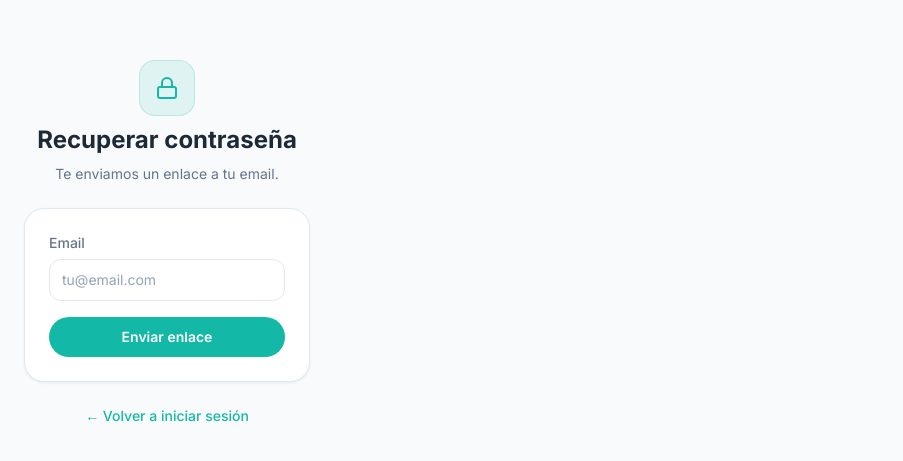
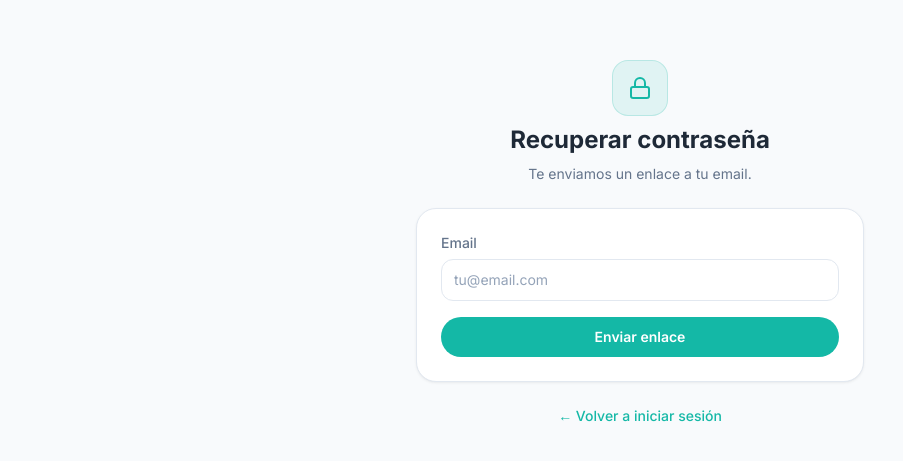
Before and after one commit to andreferromeropire-spec/CoachFinanciero, a Next.js app in the folder apps/web/: page /forgot-password in a window 1280 px wide. Shown: the part 157-618 px from the top of the page, without its empty margins (0-903 px from the left). Built offline with nearby package versions, Linux system fonts and the light colour scheme; no server answers.

Commit message:
fix(web): centrar forgot/reset en desktop; notas Resend y PUBLIC_WEB_URL en .env.example

```diff
--- a/apps/web/app/forgot-password/page.tsx
+++ b/apps/web/app/forgot-password/page.tsx
@@ -4,6 +4,10 @@ import { useState } from "react";
 import Link from "next/link";
 
 const API_URL = process.env.NEXT_PUBLIC_API_URL ?? "http://localhost:4000";
+
+/** Llena el ancho del <body> (flex) para que justify-center centre el bloque en PC */
+const SHELL =
+  "w-full flex-1 min-w-0 min-h-screen bg-page flex items-center justify-center p-6";
 
 export default function ForgotPasswordPage() {
   const [email, setEmail] = useState("");
@@ -40,8 +44,8 @@ export default function ForgotPasswordPage() {
 
   if (done) {
     return (
-      <div className="min-h-screen bg-page flex items-center justify-center p-6">
-        <div className="text-center max-w-sm space-y-4">
+      <div className={SHELL}>
+        <div className="w-full max-w-sm mx-auto text-center space-y-4">
           <div className="w-14 h-14 rounded-2xl bg-success/10 border border-success/20 flex items-center justify-center mx-auto text-2xl">
             ✉️
           </div>
@@ -60,8 +64,8 @@ export default function ForgotPasswordPage() {
   }
 
   return (
-    <div className="min-h-screen bg-page flex items-center justify-center p-6">
-      <div className="w-full max-w-sm space-y-6">
+    <div className={SHELL}>
+      <div className="w-full max-w-md mx-auto space-y-6">
         <div className="text-center space-y-2">
           <div className="w-14 h-14 rounded-2xl bg-teal/10 border border-teal/20 flex items-center justify-center mx-auto">
             <svg width="24" height="24" viewBox="0 0 24 24" fill="none" stroke="#14B8A6" strokeWidth="2" strokeLinecap="round" strokeLinejoin="round">
--- a/apps/web/app/reset-password/page.tsx
+++ b/apps/web/app/reset-password/page.tsx
@@ -5,6 +5,9 @@ import Link from "next/link";
 import { useSearchParams, useRouter } from "next/navigation";
 
 const API_URL = process.env.NEXT_PUBLIC_API_URL ?? "http://localhost:4000";
+
+const SHELL =
+  "w-full flex-1 min-w-0 min-h-screen bg-page flex items-center justify-center p-6";
 
 function ResetForm() {
   const sp     = useSearchParams();
@@ -57,8 +60,8 @@ function ResetForm() {
 
   if (!token) {
     return (
-      <div className="min-h-screen bg-page flex items-center justify-center p-6">
-        <div className="text-center max-w-sm space-y-3">
+      <div className={SHELL}>
+        <div className="w-full max-w-sm mx-auto text-center space-y-3">
           <h1 className="text-lg font-bold text-hi">Enlace inválido</h1>
           <p className="text-mid text-sm">Abrí el enlace del correo o pedí uno nuevo en recuperar contraseña.</p>
           <Link href="/forgot-password" className="text-teal font-medium">Pedir enlace otra vez</Link>
@@ -69,8 +72,8 @@ function ResetForm() {
 
   if (ok) {
     return (
-      <div className="min-h-screen bg-page flex items-center justify-center p-6">
-        <div className="text-center max-w-sm">
+      <div className={SHELL}>
+        <div className="w-full max-w-sm mx-auto text-center">
           <p className="text-hi font-semibold">Listo, contraseña actualizada.</p>
           <p className="text-mid text-sm mt-2">Te llevamos al inicio de sesión…</p>
         </div>
@@ -79,8 +82,8 @@ function ResetForm() {
   }
 
   return (
-    <div className="min-h-screen bg-page flex items-center justify-center p-6">
-      <div className="w-full max-w-sm space-y-4">
+    <div className={SHELL}>
+      <div className="w-full max-w-md mx-auto space-y-4">
         <h1 className="text-2xl font-bold text-hi text-center">Nueva contraseña</h1>
         <p className="text-mid text-sm text-center">Elegí una clave de al menos 8 caracteres.</p>
         <form onSubmit={onSubmit} className="card p-6 space-y-4">
@@ -123,7 +126,7 @@ function ResetForm() {
 
 function Fallback() {
   return (
-    <div className="min-h-screen bg-page flex items-center justify-center p-6 text-mid text-sm">
+    <div className={`${SHELL} text-mid text-sm`}>
       Cargando…
     </div>
   );
```
Also changed, not shown: 1 other file (tests, documents, lock files or other folders).
